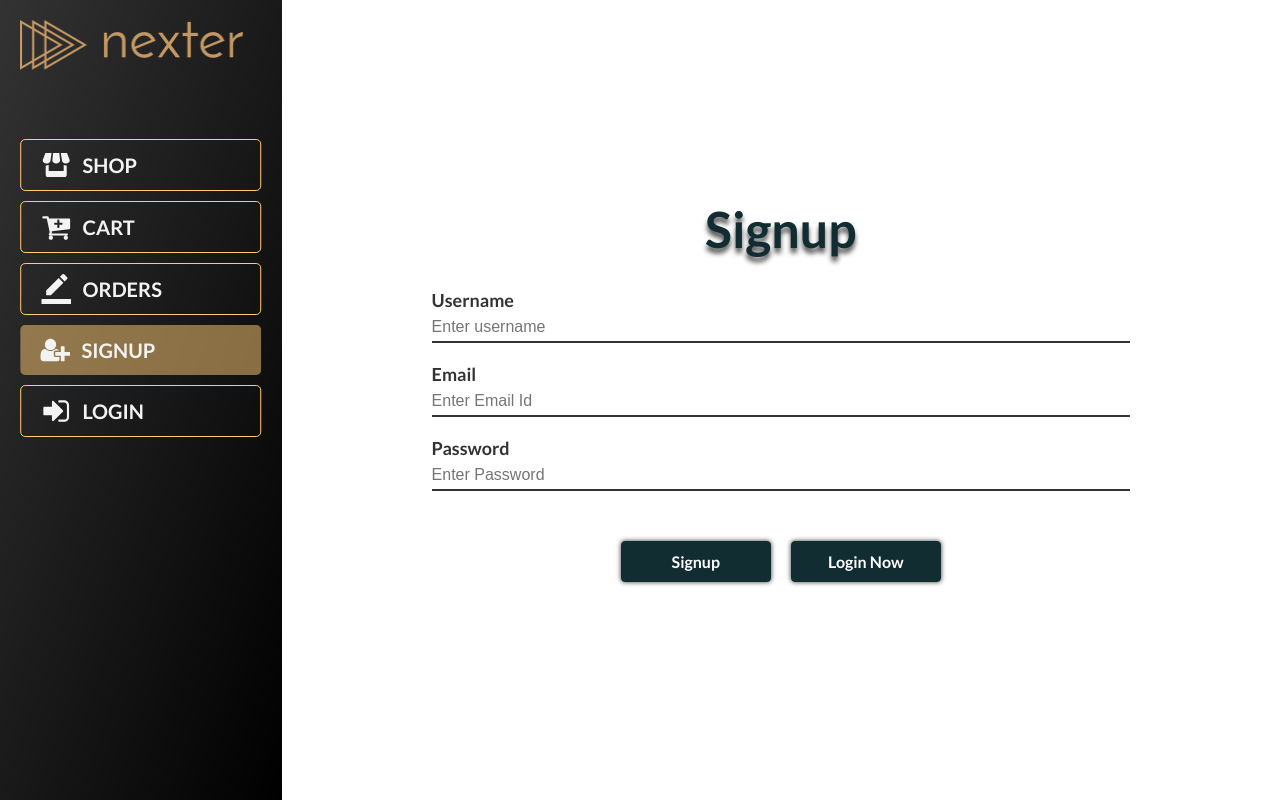
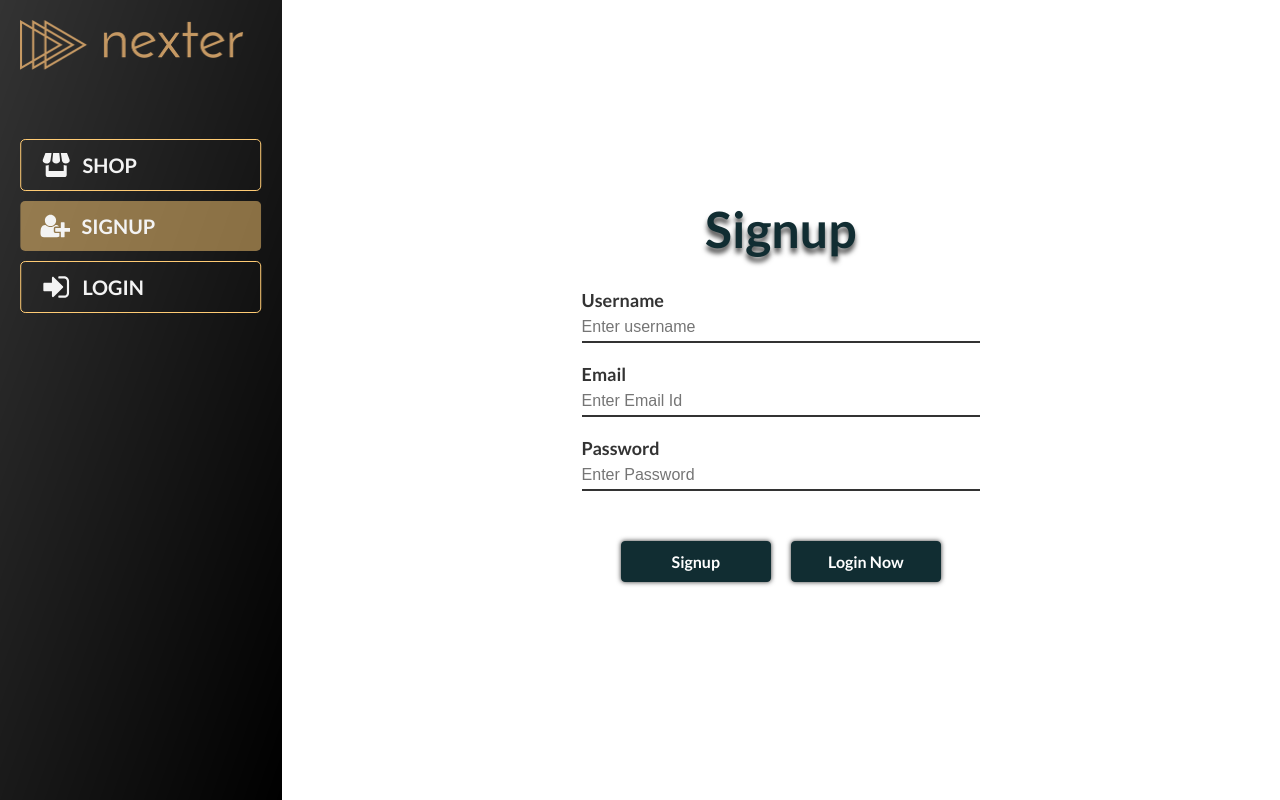
Before and after one commit to dogra1598/nexter-forntend, a React (Create React App) app: page /signup in a window 1280 px wide. Built offline with nearby package versions, Linux system fonts and the light colour scheme.

Commit message:
authContext added

```diff
--- a/src/App.js
+++ b/src/App.js
@@ -1,5 +1,10 @@
-import React from "react";
-import { BrowserRouter as Router, Route, Switch, Redirect } from "react-router-dom";
+import React, { useState, useCallback } from "react";
+import {
+  BrowserRouter as Router,
+  Route,
+  Switch,
+  Redirect,
+} from "react-router-dom";
 
 import Navigation from "./shared/components/Navigation/Navbar";
 import Home from "./shop/pages/Home";
@@ -8,13 +13,24 @@ import SingleProduct from "./shop/pages/SingleProduct";
 import Orders from "./shop/pages/Orders";
 import Signup from "./auth/pages/Signup";
 import Login from "./auth/pages/Login";
+import { AuthContext } from "./shared/context/authContext";
 // import "./App.css";
 
 const App = () => {
-  return (
-    <Router>
-      <Navigation />
-      <main>
+  const [isLoggedIn, setIsLoggedIn] = useState(false);
+
+  const login = useCallback(() => {
+    setIsLoggedIn(true);
+  }, []);
+
+  const logout = useCallback(() => {
+    setIsLoggedIn(false);
+  }, []);
+
+  let routes;
+
+  if (isLoggedIn) {
+    routes = (
       <Switch>
         <Route path="/" exact>
           <Home />
@@ -25,19 +41,43 @@ const App = () => {
         <Route path="/orders" exact>
           <Orders />
         </Route>
+        <Route path="/products/:productId" exact>
+          <SingleProduct />
+        </Route>
+        <Redirect to="/" />
+      </Switch>
+    );
+  } else {
+    routes = (
+      <Switch>
+        <Route path="/" exact>
+          <Home />
+        </Route>
+        <Route path="/products/:productId" exact>
+          <SingleProduct />
+        </Route>
         <Route path="/signup" exact>
           <Signup />
         </Route>
         <Route path="/login" exact>
           <Login />
         </Route>
-          <Route path="/products/:productId" exact>
-            <SingleProduct />
-          </Route>
-          <Redirect to="/" />
+        <Redirect to="/signup" />
       </Switch>
+    );
+  }
+
+  return (
+    <AuthContext.Provider
+      value={{ isLoggedIn: isLoggedIn, login: login, logout: logout }}
+    >
+      <Router>
+        <Navigation />
+        <main>
+          {routes}
         </main>
       </Router>
+    </AuthContext.Provider>
   );
 };
 
--- a/src/auth/pages/Auth.css
+++ b/src/auth/pages/Auth.css
@@ -89,6 +89,10 @@
     margin-left: 22%;
   }
 
+  .auth__input {
+    padding: 0 30rem;
+  }
+
   .auth__btn {
     background-color: #fff;
     color: #112d32;
--- a/src/auth/pages/Login.js
+++ b/src/auth/pages/Login.js
@@ -1,4 +1,4 @@
-import React from "react";
+import React, { useContext } from "react";
 
 import Input from "../../shared/components/FormElements/Input/Input";
 import {
@@ -7,10 +7,13 @@ import {
   VALIDATOR_MINLENGTH,
 } from "../../shared/util/validators";
 import Button from "../../shared/components/FormElements/Button/Button";
-import { useForm } from "../../shared/hooks/form-hook";
+import { useForm } from "../../shared/hooks/formHook";
+import { AuthContext } from "../../shared/context/authContext";
 import "./Auth.css";
 
 const Login = () => {
+  const auth = useContext(AuthContext);
+
   const [formState, inputHandler] = useForm(
     {
       email: {
@@ -28,6 +31,8 @@ const Login = () => {
   const signupSubmitHandler = (event) => {
     event.preventDefault();
     console.log(formState.inputs); // backend
+
+    auth.login();
   };
 
   return (
@@ -66,7 +71,7 @@ const Login = () => {
           >
             Login
           </Button>
-          <Button className="auth__btn" to="/login">
+          <Button className="auth__btn" to="/signup">
             Signup Now
           </Button>
         </div>
--- a/src/auth/pages/Signup.js
+++ b/src/auth/pages/Signup.js
@@ -7,7 +7,7 @@ import {
   VALIDATOR_MINLENGTH,
 } from "../../shared/util/validators";
 import Button from "../../shared/components/FormElements/Button/Button";
-import { useForm } from "../../shared/hooks/form-hook";
+import { useForm } from "../../shared/hooks/formHook";
 import "./Auth.css";
 
 const Signup = () => {
--- a/src/shared/components/Navigation/NavLinks.css
+++ b/src/shared/components/Navigation/NavLinks.css
@@ -54,6 +54,38 @@
   fill: #f3f3f3;
 }
 
+.nav--links .logout__btn {
+  width: 100% !important;
+  text-transform: uppercase;
+  font-size: 2rem;
+  font-weight: 700;
+  color: #f3f3f3;
+  padding: 1rem 3rem 1rem 2rem;
+  display: flex;
+  align-items: center;
+  width: 20rem;
+
+  background-image: linear-gradient(
+    120deg,
+    transparent 0%,
+    transparent 50%,
+    rgba(255, 204, 116, 0.5) 50%
+  );
+  background-size: 220%;
+  border-radius: 0.5rem;
+  border: 1px solid #ffcb74;
+
+  transition: all 0.2s;
+}
+
+.logout__btn:hover {
+  background-position: 100%;
+}
+
+.logout__btn:focus {
+  outline: none;
+}
+
 @media (min-width: 48em) {
   .nav--links {
     position: relative;
--- a/src/shared/components/Navigation/NavLinks.js
+++ b/src/shared/components/Navigation/NavLinks.js
@@ -1,10 +1,14 @@
-import React from "react";
+import React, { useContext } from "react";
 import { NavLink } from "react-router-dom";
 
 import sprite from "../../../Assets/Images/sprite.svg";
+import { AuthContext } from "../../context/authContext";
 import "./NavLinks.css";
+import Button from "../FormElements/Button/Button";
 
 const NavLinks = (props) => {
+  const auth = useContext(AuthContext);
+
   return (
     <ul className="nav--links">
       <div className="toggler">
@@ -14,43 +18,60 @@ const NavLinks = (props) => {
         <NavLink to="/" exact onClick={props.onClick}>
           <svg className="svg">
             <use href={sprite + "#icon-shop"} />
-          </svg>&nbsp;&nbsp;
-          Shop
+          </svg>
+          &nbsp;&nbsp; Shop
         </NavLink>
       </li>
+      {auth.isLoggedIn && (
         <li>
           <NavLink to="/cart" exact onClick={props.onClick}>
             <svg className="svg">
               <use href={sprite + "#icon-cart-plus"} />
-          </svg>&nbsp;&nbsp;
-          Cart
+            </svg>
+            &nbsp;&nbsp; Cart
           </NavLink>
         </li>
+      )}
+      {auth.isLoggedIn && (
         <li>
           <NavLink to="/orders" exact onClick={props.onClick}>
             <svg className="svg">
               <use href={sprite + "#icon-border_color"} />
-          </svg>&nbsp;&nbsp;
-          Orders
+            </svg>
+            &nbsp;&nbsp; Orders
           </NavLink>
         </li>
-
+      )}
+      {!auth.isLoggedIn && (
         <li>
           <NavLink to="/signup" exact onClick={props.onClick}>
             <svg className="svg">
               <use href={sprite + "#icon-user-plus"} />
-          </svg>&nbsp;&nbsp;
-          Signup
+            </svg>
+            &nbsp;&nbsp; Signup
           </NavLink>
         </li>
+      )}
+      {!auth.isLoggedIn && (
         <li>
           <NavLink to="/login" exact onClick={props.onClick}>
             <svg className="svg">
               <use href={sprite + "#icon-sign-in"} />
-          </svg>&nbsp;&nbsp;
-          Login
+            </svg>
+            &nbsp;&nbsp; Login
           </NavLink>
         </li>
+      )}
+      {auth.isLoggedIn && (
+        <li>
+          <Button
+            className="logout__btn"
+            onClick={auth.logout}
+          >
+            logout
+          </Button>
+        </li>
+      )}
     </ul>
   );
 };
--- /dev/null
+++ b/src/shared/context/authContext.js
@@ -0,0 +1,7 @@
+import { createContext } from "react";
+
+export const AuthContext = createContext({
+  isLoggedIn: false,
+  login: () => {},
+  logout: () => {},
+});
--- a/src/shop/components/Products/Product/Product.js
+++ b/src/shop/components/Products/Product/Product.js
@@ -1,9 +1,12 @@
-import React from "react";
+import React, { useContext } from "react";
 
 import Button from "../../../../shared/components/FormElements/Button/Button";
+import { AuthContext } from "../../../../shared/context/authContext";
 import "./Product.css";
 
 const Product = (props) => {
+  const auth = useContext(AuthContext);
+
   return (
     <div className="product__container">
       <div className="product">
@@ -14,10 +17,18 @@ const Product = (props) => {
           <h1>₹ {props.price}</h1>
         </div>
       </div>
-      <form>
-        <Button className="btn--addtocart">Add to Cart</Button>
-      </form>
-      <Button to={`/products/${props.productId}`} excat="excat" className="btn--details">Details</Button>
+      {auth.isLoggedIn && (
+        <form>
+          <Button className="btn--addtocart">Add to Cart</Button>
+        </form>
+      )}
+      <Button
+        to={`/products/${props.productId}`}
+        excat="excat"
+        className="btn--details"
+      >
+        Details
+      </Button>
     </div>
   );
 };
--- a/src/shop/pages/SingleProduct.js
+++ b/src/shop/pages/SingleProduct.js
@@ -1,7 +1,8 @@
-import React from "react";
+import React, { useContext } from "react";
 import { useParams, Redirect } from "react-router-dom";
 
 import Button from "../../shared/components/FormElements/Button/Button";
+import { AuthContext } from "../../shared/context/authContext";
 import "./SingleProduct.css";
 
 const DUMMY_PRODUCTS = [
@@ -26,15 +27,15 @@ const DUMMY_PRODUCTS = [
 ];
 
 const SingleProduct = (props) => {
+  const auth = useContext(AuthContext);
+
   const productId = useParams().productId;
   const product = DUMMY_PRODUCTS.filter((product) => {
     return product._id === productId;
   });
 
-  if(product.length === 0) {
-    return (
-      <Redirect to="/" />
-    );
+  if (product.length === 0) {
+    return <Redirect to="/" />;
   }
 
   return (
@@ -51,9 +52,13 @@ const SingleProduct = (props) => {
       <div className="single-product__description">
         <p>{product[0].description}</p>
       </div>
-      <form>
-        <Button className="single-product__btn--addtocart">Add to Cart</Button>
-      </form>
+      {auth.isLoggedIn && (
+        <form>
+          <Button className="single-product__btn--addtocart">
+            Add to Cart
+          </Button>
+        </form>
+      )}
     </div>
   );
 };
```
Also changed, not shown: src/shared/hooks/formHook.js (renamed from src/shared/hooks/form-hook.js). Lines whose indentation alone changed are shown as unchanged.
